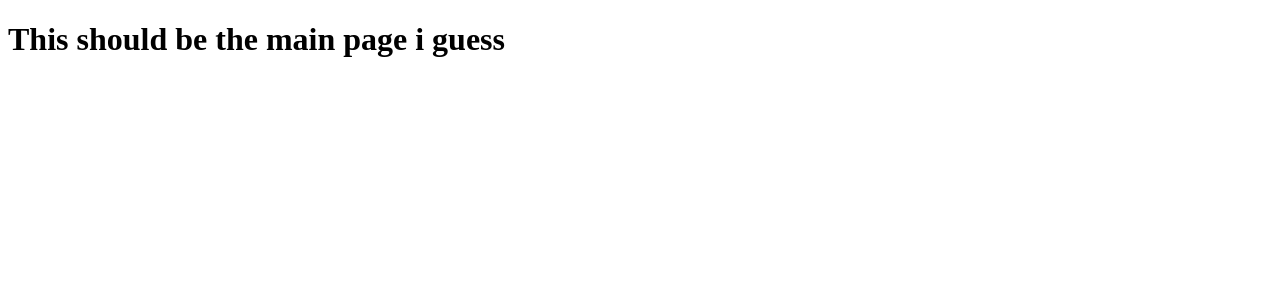
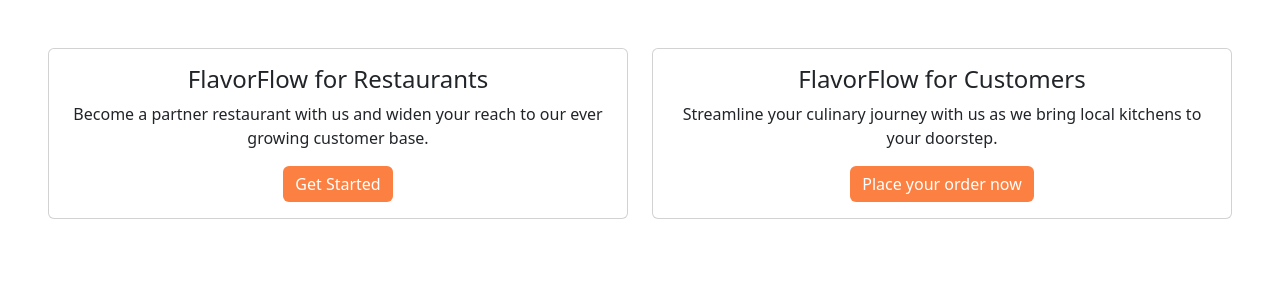
Before and after one commit to KuldeepBhatia001/FlavourFlow, a Django app: page / in a window 1280 px wide. Shown: the top 300 px of the page. Run offline with Django 5.2, Linux system fonts and the light colour scheme.

Commit message:
Update index.html

```diff
--- a/flavourflow_app/templates/index.html
+++ b/flavourflow_app/templates/index.html
@@ -1,11 +1,34 @@
-<!DOCTYPE html>
-<html lang="en">
-<head>
-  <meta charset="UTF-8">
-  <meta name="viewport" content="width=device-width, initial-scale=1.0">
-  <title>Document</title>
-</head>
-<body>
-  <h1>This should be the main page i guess</h1>
-</body>
-</html>
+{% extends 'base.html' %}
+{% load static %}
+{% block title %}Welcome Page{% endblock %}
+{% block styles %}<link rel="stylesheet" type="text/css" href="{% static 'css/style.css' %}">
+    <style>
+    .btn.btn-primary{
+        background-color:#fc8042;
+        border:none;
+    }
+    </style>
+{% endblock %}
+
+{% block content %}
+    <div class="row p-5 mb-3">
+        <div class="col-sm-6">
+            <div class="card">
+                <div class="card-body" style="text-align: center;">
+                    <h4 class="card-title">FlavorFlow for Restaurants</h4>
+                    <p class="card-text">Become a partner restaurant with us and widen your reach to our ever growing customer base.</p>
+                    <a href="{% url 'restSignup' %}" class="btn btn-primary" data-mdb-ripple-init>Get Started</a>
+                </div>
+            </div>
+        </div>
+        <div class="col-sm-6">
+            <div class="card">
+                <div class="card-body" style="text-align: center;">
+                    <h4 class="card-title" style="text-align: center">FlavorFlow for Customers</h4>
+                    <p class="card-text">Streamline your culinary journey with us as we bring local kitchens to your doorstep.</p>
+                    <a href="#" class="btn btn-primary" data-mdb-ripple-init>Place your order now</a>
+                </div>
+            </div>
+        </div>
+    </div>
+{% endblock %}
```
